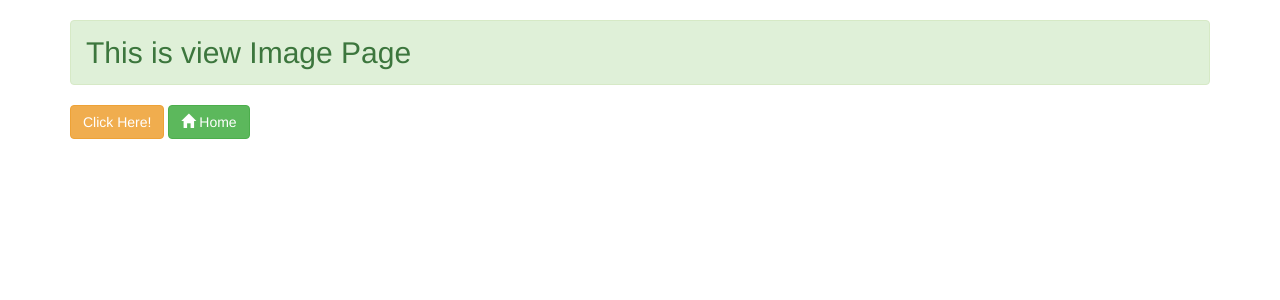
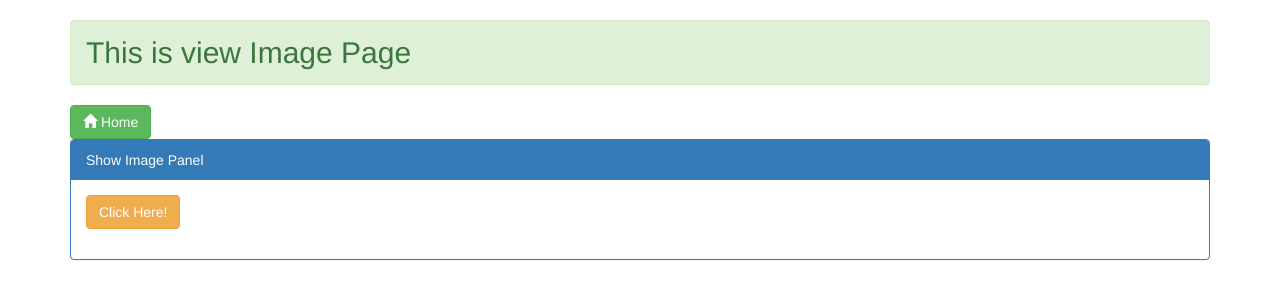
Before and after one commit to ferdousanam/cloud_computing_flask_with_python_2, a Flask app: page /view_image in a window 1280 px wide. Shown: the top 300 px of the page. Run offline with Flask 2, Linux system fonts and the light colour scheme; some libraries are stand-ins or nearby versions.

Commit message:
File Updated

```diff
--- a/main.py
+++ b/main.py
@@ -36,7 +36,19 @@ def about():
 
 @app.route('/view_image', methods=['GET', 'POST'])
 def view_image():
-    return render_template('view_image.html')
+    if request.method == 'POST':
+        data = {}
+        data['submit'] = request.form['submit']
+        return render_template('view_image.html', data = data)
+    else:
+        return render_template('view_image.html')
+
+
+@app.route('/result',methods = ['POST', 'GET'])
+def result():
+    if request.method == 'POST':
+        result = request.form
+        return render_template("result.html",result = result)
 
 
 if __name__ == '__main__':
--- a/templates/view_image.html
+++ b/templates/view_image.html
@@ -3,19 +3,26 @@
 {% block maincontent %}
     <h2 class="alert alert-success">This is view Image Page</h2>
     <div class="container row">
-        <button class="btn btn-warning">Click Here!</button>
         <a class="btn btn-success" href="{{ url_for('index') }}"><span class="glyphicon glyphicon-home"></span> Home</a>
+        <div class="panel-group">
+            <div class="panel panel-primary">
+                <div class="panel-heading">Show Image Panel</div>
+                <div class="panel-body">
+                    <form action="{{ url_for('view_image') }}" method="post">
+                        <div class="form-group">
+                            <input class="btn btn-warning" type="submit" name="submit" value="Click Here!">
+                        </div>
+                    </form>
+                </div>
+            </div>
+        </div>
     </div>
-    <div class="container row">
-        <img class="img-responsive center-block" src="{{ url_for('static', filename='img1.jpg') }}" alt="" style="display: none">
-    </div>
+    {% if data %}
+        {% set show = true %}
+    {% endif %}
+    {% if show %}
+        <div class="container row">
+            <img class="img-responsive center-block" src="{{ url_for('static', filename='img1.jpg') }}" alt="">
+        </div>
+    {% endif %}
 {% endblock %}
-{% block customjavascript %}
-    <script type=text/javascript>
-        $( "button" ).click(function() {
-          $( "img" ).toggle( "slow" );
-        });
-    </script>
-{% endblock %}
-</body>
-</html>
```
